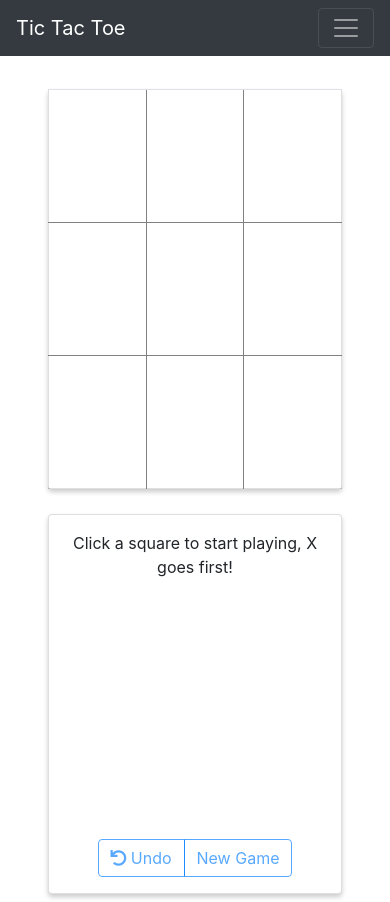
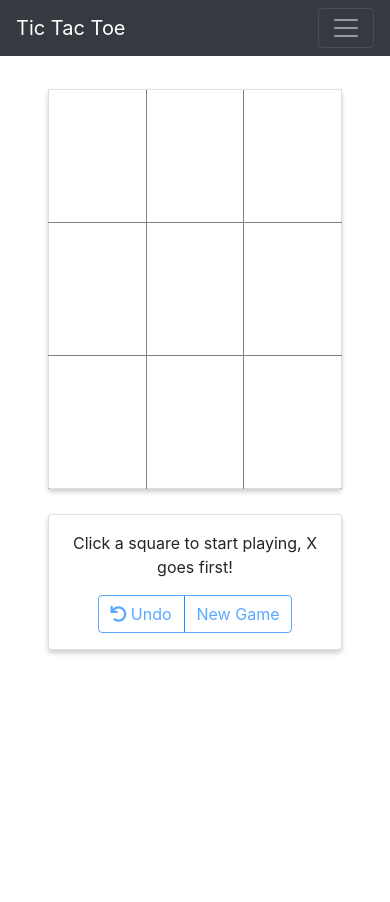
Before and after one commit to mosherc/tic-tac-toe, an Angular app: page /tic-tac-toe/play in a window 390 px wide. After the commit the page ends 844 px from the top, so only its background shows below. Built offline with nearby package versions, Linux system fonts and the light colour scheme.

Commit message:
change game panel on smaller screens

```diff
--- a/src/app/tic-tac-toe/tic-tac-toe.component.css
+++ b/src/app/tic-tac-toe/tic-tac-toe.component.css
@@ -25,7 +25,7 @@
   }
 
   .game-panel {
-    height: 380px !important;
+    height: auto !important;
   }
 }
 
```
